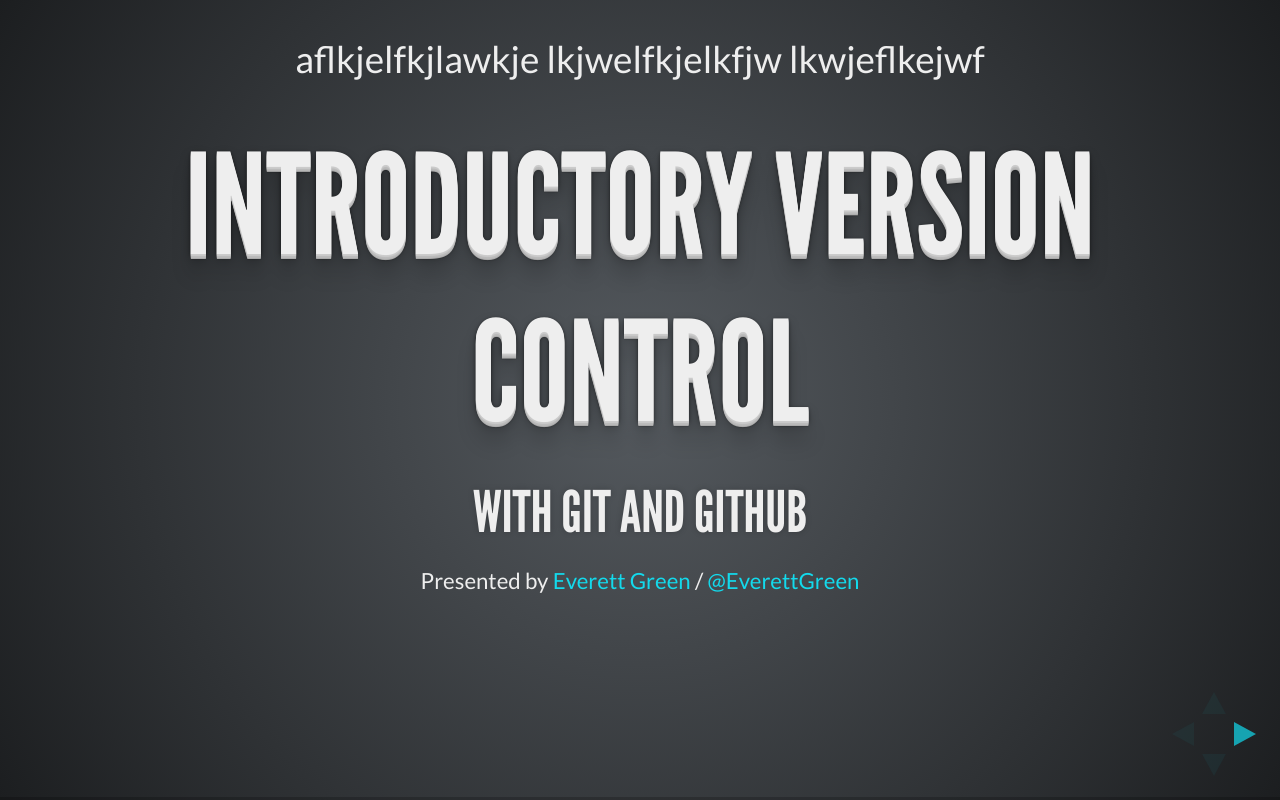
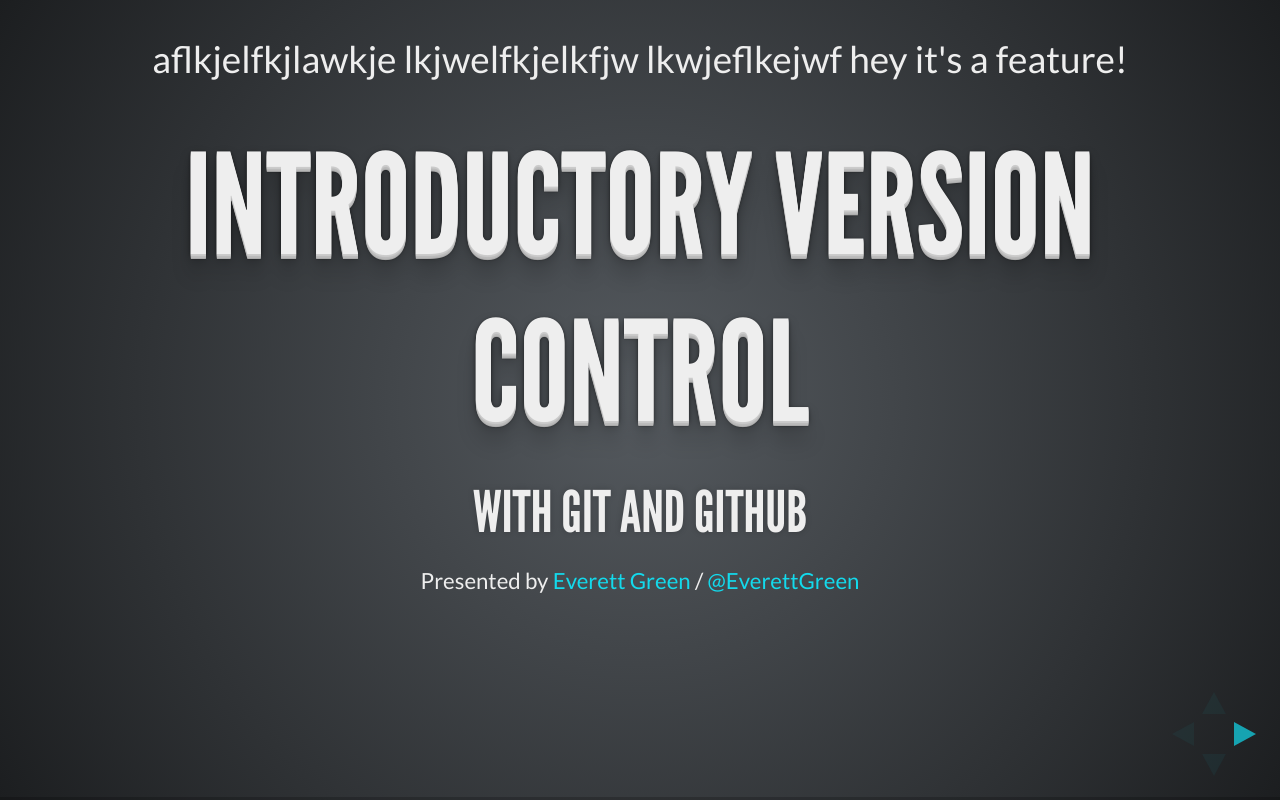
Before and after one commit to benrappoport/github-presentation, a website: page index.html in a window 1280 px wide. Drawn offline with Linux system fonts and the light colour scheme.

Commit message:
my feature is bangin!

```diff
--- a/index.html
+++ b/index.html
@@ -345,6 +345,8 @@
 aflkjelfkjlawkje
                 lkjwelfkjelkfjw
                 lkwjeflkejwf
+
+                hey it's a feature!
 			</div>
 
 		</div>
```
